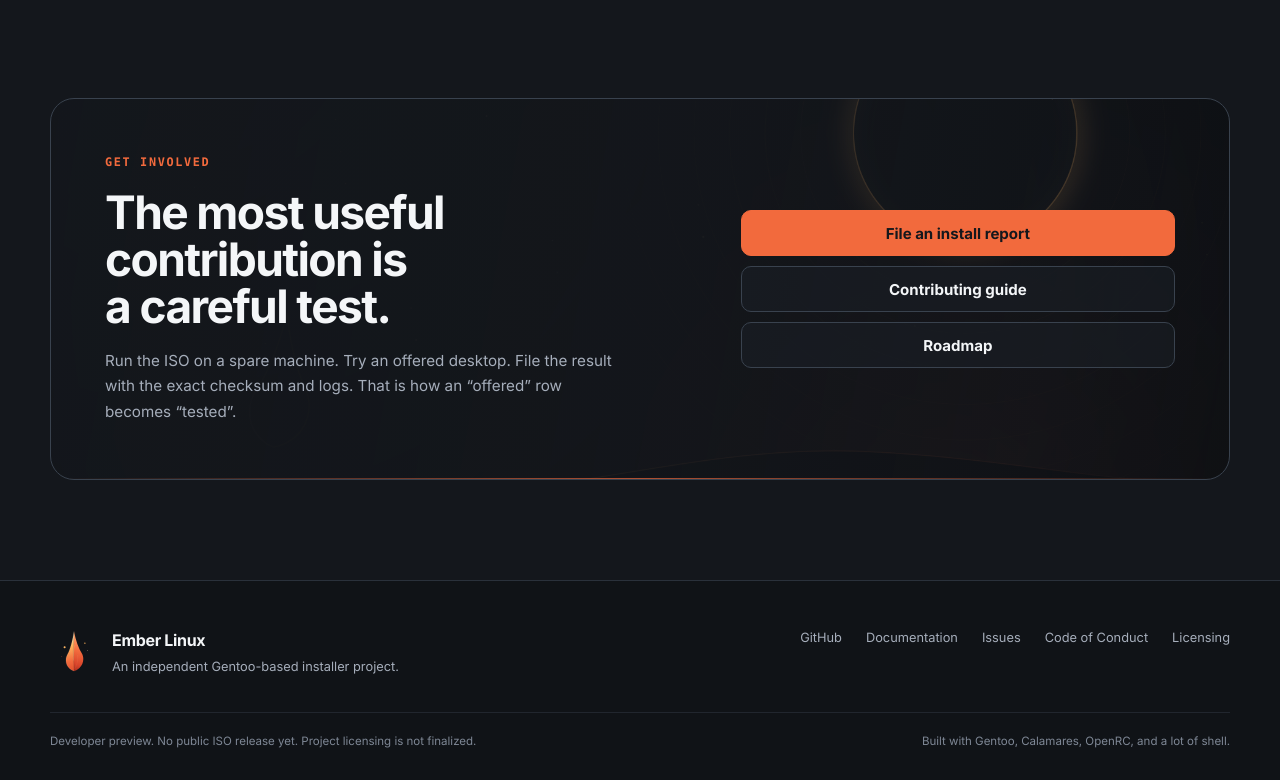
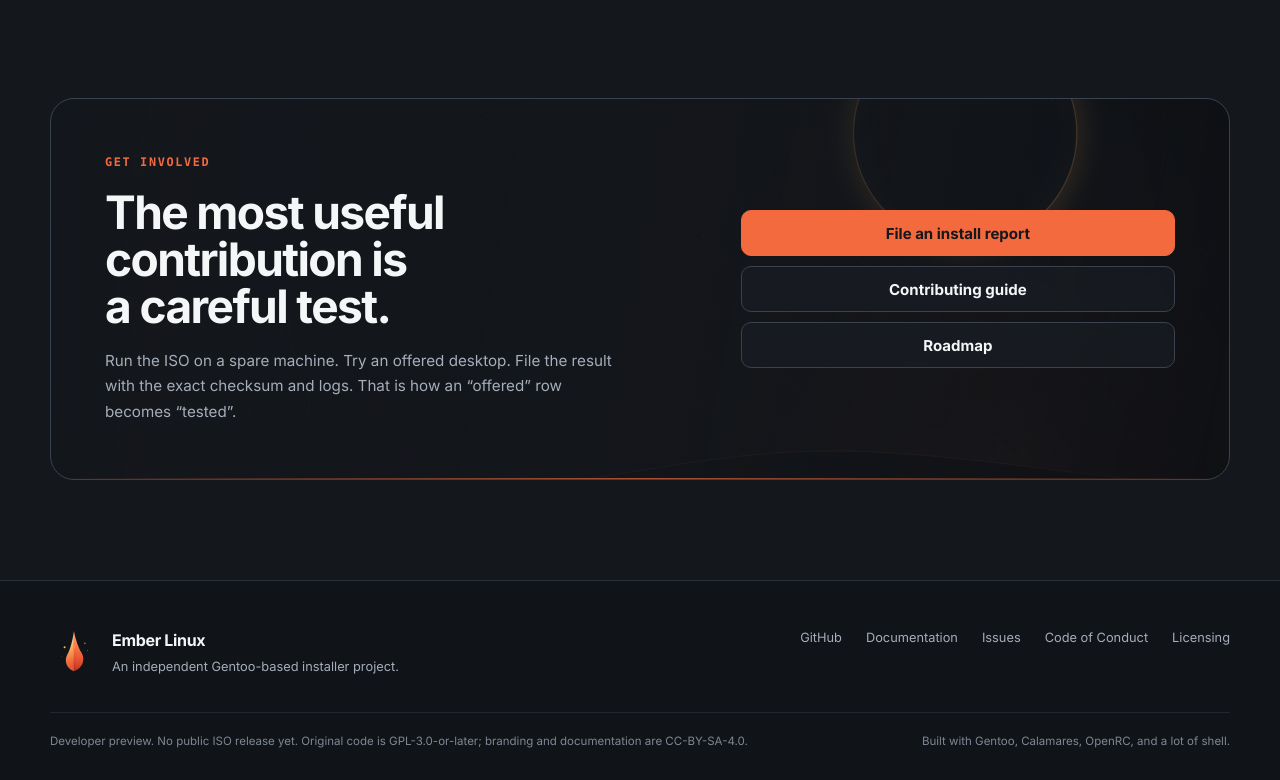
Before and after one commit to Speaker300/ember-linux, a plain HTML site: page docs/index.html in a window 1280 px wide. Shown: the part 4349-5129 px from the top of the page. Drawn offline with Linux system fonts and the light colour scheme.

Commit message:
legal: adopt GPL-3.0-or-later for code and CC-BY-SA-4.0 for branding/docs

```diff
--- a/docs/index.html
+++ b/docs/index.html
@@ -388,7 +388,7 @@
       </nav>
     </div>
     <div class="wrap footer-bottom">
-      <p>Developer preview. No public ISO release yet. Project licensing is not finalized.</p>
+      <p>Developer preview. No public ISO release yet. Original code is GPL-3.0-or-later; branding and documentation are CC-BY-SA-4.0.</p>
       <p>Built with Gentoo, Calamares, OpenRC, and a lot of shell.</p>
     </div>
   </footer>
```
Also changed, not shown: 6 other files.
